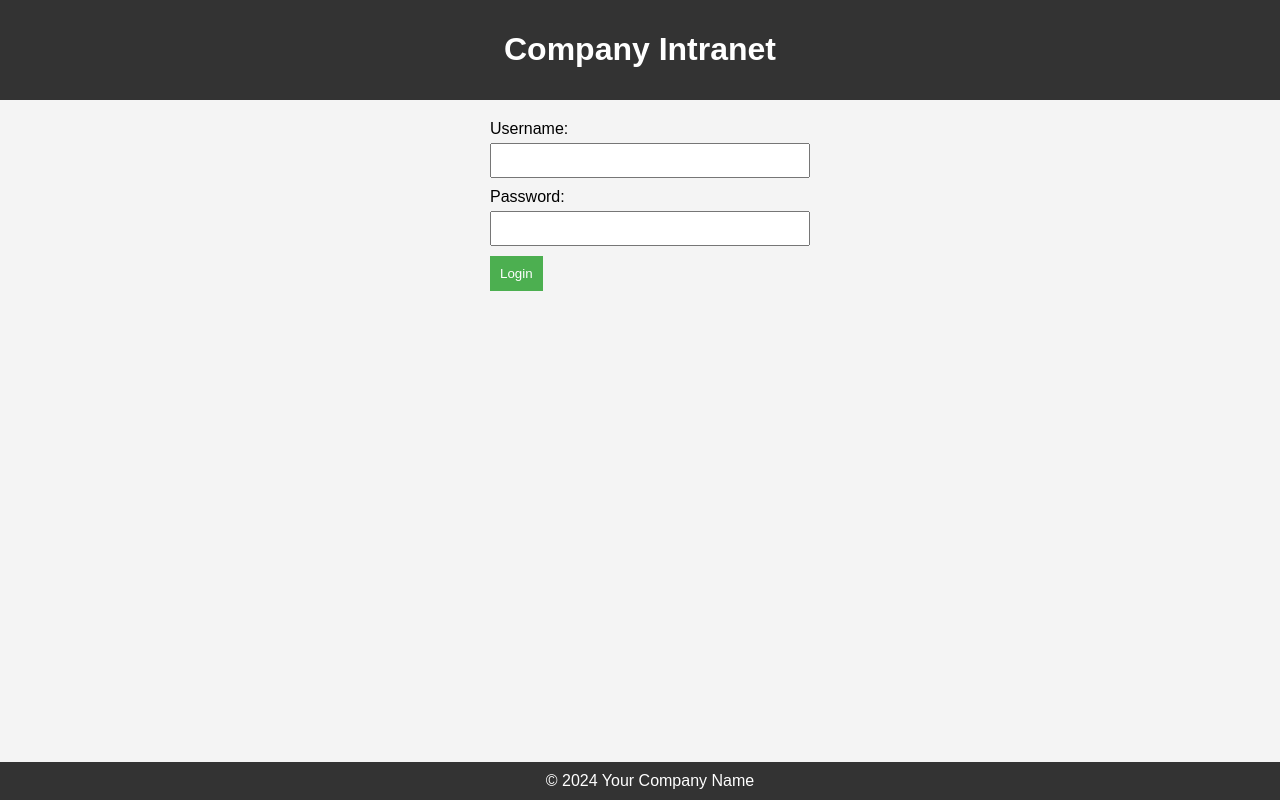
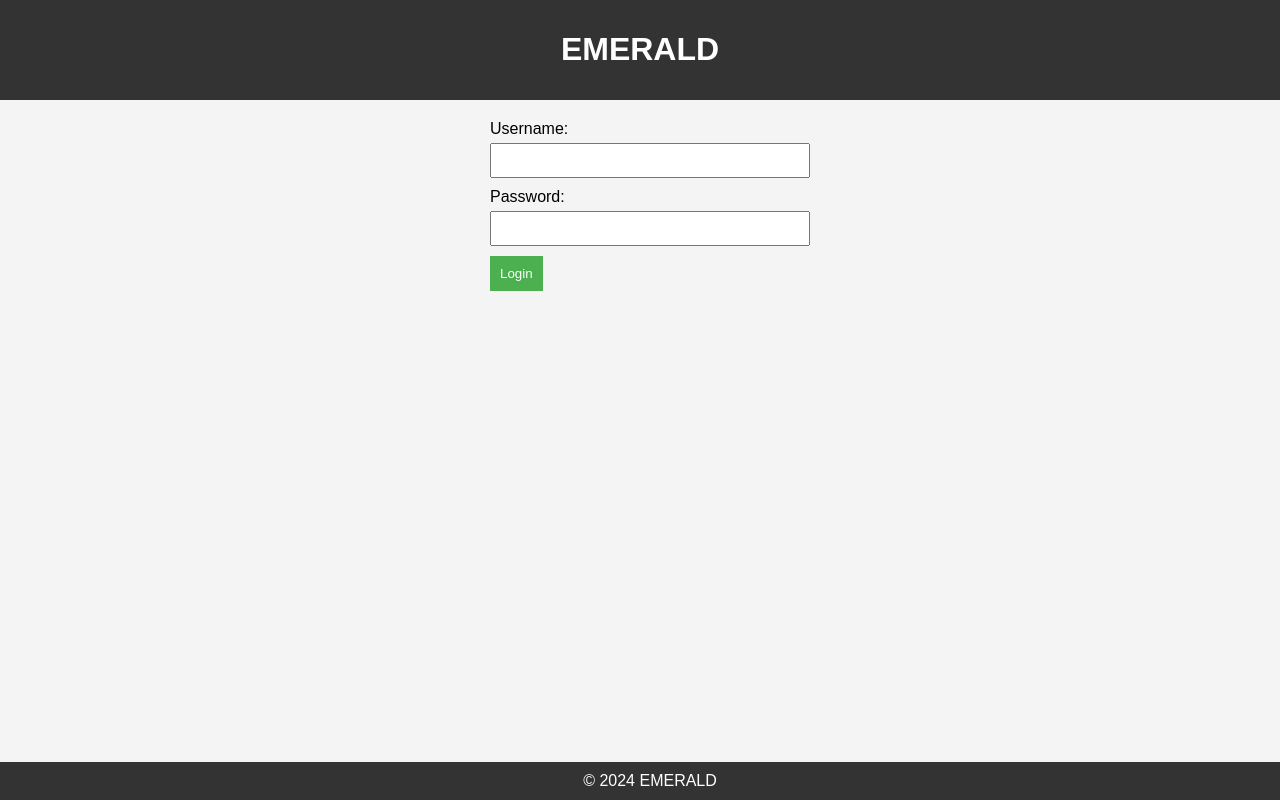
Before and after one commit to Emeraldtyres/login-page, a plain HTML site: page index.html in a window 1280 px wide. Drawn offline with Linux system fonts and the light colour scheme.

Commit message:
Update index.html

```diff
--- a/index.html
+++ b/index.html
@@ -3,13 +3,13 @@
 <head>
     <meta charset="UTF-8">
     <meta name="viewport" content="width=device-width, initial-scale=1.0">
-    <title>Company Intranet</title>
+    <title>LOGIN</title>
     <link rel="stylesheet" href="styles.css">
 </head>
 <body>
 
     <header>
-        <h1>Company Intranet</h1>
+        <h1>EMERALD</h1>
     </header>
 
     <section id="content">
@@ -26,7 +26,7 @@
     </section>
 
     <footer>
-        &copy; 2024 Your Company Name
+        &copy; 2024 EMERALD
     </footer>
 
     <script src="app.js"></script>
```
